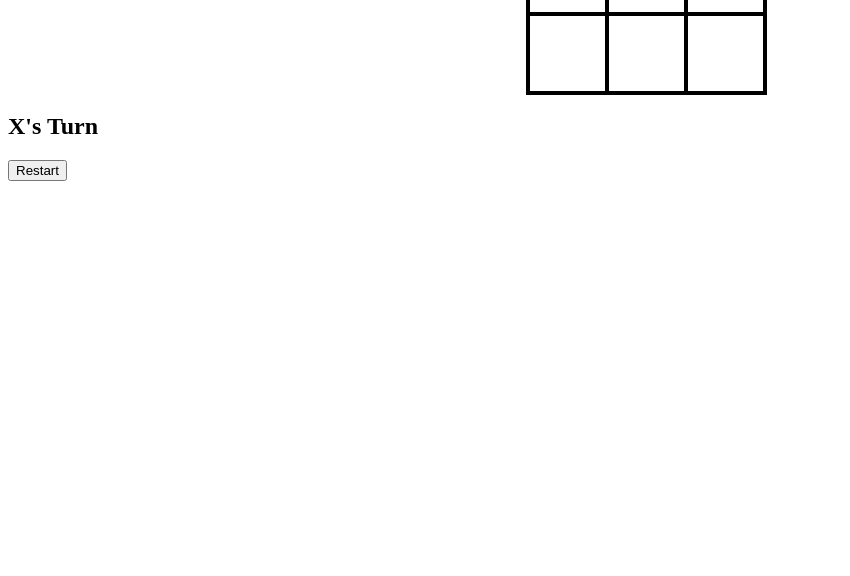
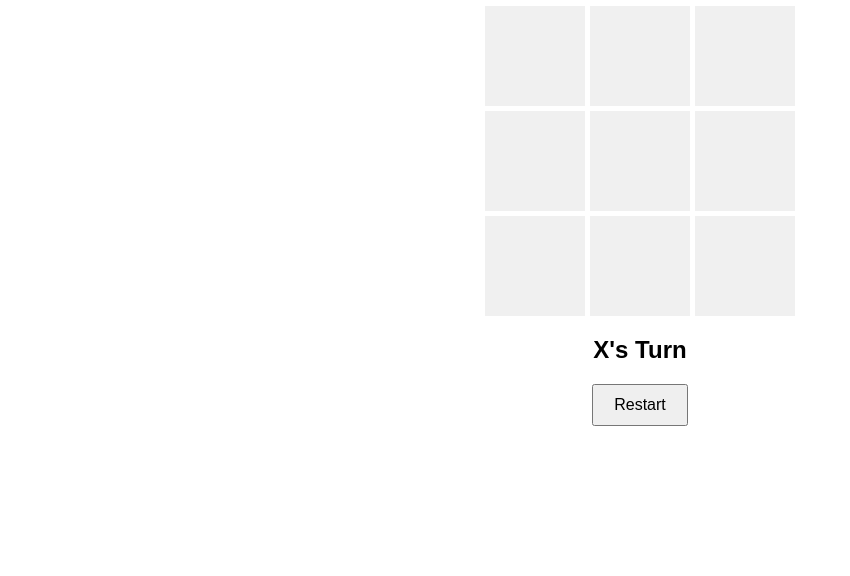
Before and after one commit to AnkitRaj-01/Game, a plain HTML site: page tictactoe.html in a window 1280 px wide. Shown: the part 224-800 px from the top of the page, without its empty margins (0-850 px from the left). Drawn offline with Linux system fonts and the light colour scheme.

Commit message:
Update style.css

```diff
--- a/style.css
+++ b/style.css
@@ -1,24 +1,35 @@
-.cell{
-    width: 75px;
-    height: 75px;
-    border: 2px solid;
-    box-shadow: 0 0 0 2px;
-    line-height: 75px;
-    font-size: 60px;
+body {
+    font-family: Arial, sans-serif;
+    display: flex;
+    justify-content: center;
+    align-items: center;
+    height: 100vh;
+    margin: 0;
+}
+
+#gameContainer {
+    text-align: center;
+}
+
+#cellContainer {
+    display: grid;
+    grid-template-columns: repeat(3, 100px);
+    gap: 5px;
+    margin: 20px auto;
+}
+
+.cell {
+    width: 100px;
+    height: 100px;
+    background-color: #f0f0f0;
+    display: flex;
+    justify-content: center;
+    align-items: center;
+    font-size: 2rem;
     cursor: pointer;
 }
 
-#gameContianer{
-    /* font-family: "Permanent Marker", cursive; */
-    text-align: center;
-    margin: auto;
+#restart_button {
+    padding: 10px 20px;
+    font-size: 1rem;
 }
-
-#cellContainer{
-    display: grid;
-    grid-template-columns: repeat(3,auto);
-    width: 225px;
-    margin: auto;
-    text-align: center;
-
-}
```
